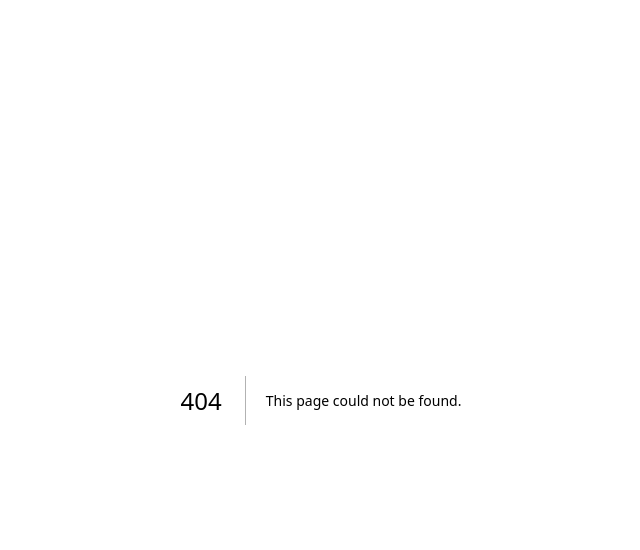
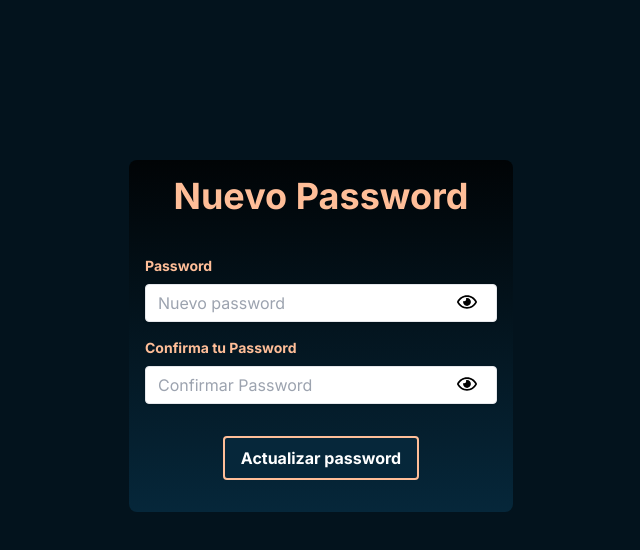
Before and after one commit to juandape/dotcocktails, a Next.js app: page /reset-password/1 in a window 1280 px wide. Before the commit this address had no page. Shown: the top 550 px of the page, without its empty margins (319-959 px from the left). Built offline with nearby package versions, Linux system fonts and the light colour scheme; no server answers.

Commit message:
feat: forgot and reset password

```diff
--- a/src/app/create/users-form/page.tsx
+++ b/src/app/create/users-form/page.tsx
@@ -251,7 +251,7 @@ export default function UsersFormPage() {
                 minLength={8}
                 name='password'
                 onChange={handleChange}
-                placeholder='Contraseña'
+                placeholder='Password'
                 {...(editing ? {} : { required: true })}
                 type={showPassword ? 'text' : 'password'}
                 value={users.password}
@@ -275,7 +275,7 @@ export default function UsersFormPage() {
                 id='confirmPassword'
                 name='confirmPassword'
                 onChange={handleChange}
-                placeholder='Confirmar Contraseña'
+                placeholder='Confirmar Password'
                 {...(editing ? {} : { required: true })}
                 type={showConfirmPassword ? 'text' : 'password'}
                 value={users.confirmPassword}
--- /dev/null
+++ b/src/app/forgot-password/page.tsx
@@ -0,0 +1,74 @@
+'use client';
+
+import axios from 'axios';
+import { useRouter } from 'next/navigation';
+import React, { useState } from 'react';
+import Swal from 'sweetalert2';
+
+import BackButton from '@/components/back-button';
+import SubmitButton from '@/components/submit-button';
+
+const BASE_URL = process.env.NEXT_PUBLIC_BASE_URL;
+const url = `${BASE_URL}/auth/local/forgot-password`;
+
+export default function ForgotPassword() {
+  const router = useRouter();
+  const [email, setEmail] = useState('');
+  const [loading, setLoading] = useState(false);
+
+  async function handleSubmit(e: React.FormEvent<HTMLFormElement>) {
+    e.preventDefault();
+    setLoading(true);
+    try {
+      await axios.post(url, { email });
+      Swal.fire({
+        title: 'Revisa tu correo',
+        text: 'Hemos enviado un enlace para restablecer tu password',
+        icon: 'success',
+        showCloseButton: true,
+      });
+      setEmail('');
+      router.push('/');
+    } catch (error) {
+      Swal.fire({
+        icon: 'error',
+        title: 'Error al enviar correo',
+        text: (error as Error).message,
+        showCloseButton: true,
+      });
+    } finally {
+      setLoading(false);
+    }
+  }
+
+  const labelStyle = 'mb-2 text-sm font-bold text-peach-fuzz';
+  const inputStyle =
+    'w-full px-3 py-2 mb-4 leading-tight text-gray-700 border rounded shadow appearance-none focus:outline-none focus:shadow-outline';
+
+  return (
+    <div className='w-screen h-screen fixed top-0 left-0 bg-black/[0.5]'>
+      <BackButton />
+      <div className='mx-auto mt-40 bg-gradient-to-b from-black-top to-blue-tp w-96 h-70 relative rounded-lg py-4'>
+        <div className='text-4xl font-bold text-peach-fuzz text-center mb-10'>
+          Recuperar Password
+        </div>
+        <form className='flex flex-col m-4' onSubmit={handleSubmit}>
+          <div className='mb-4'>
+            <label className={labelStyle} htmlFor='email'>
+              Email
+            </label>
+            <input
+              className={inputStyle}
+              id='email'
+              onChange={(e) => setEmail(e.target.value)}
+              placeholder='usuario@mail.com'
+              type='email'
+              value={email}
+            />
+          </div>
+          <SubmitButton loading={loading} title='Enviar' />
+        </form>
+      </div>
+    </div>
+  );
+}
--- /dev/null
+++ b/src/app/reset-password/[token]/page.tsx
@@ -0,0 +1,144 @@
+'use client';
+
+import axios from 'axios';
+import { useParams, useRouter } from 'next/navigation';
+import { useState } from 'react';
+import { FaRegEye, FaRegEyeSlash } from 'react-icons/fa';
+import Swal from 'sweetalert2';
+
+import SubmitButton from '@/components/submit-button';
+
+const BASE_URL = process.env.NEXT_PUBLIC_BASE_URL;
+const url = `${BASE_URL}/auth/local/reset-password`;
+
+export default function ResetPassword() {
+  const [password, setPassword] = useState('');
+  const [confirmPassword, setConfirmPassword] = useState('');
+  const [loading, setLoading] = useState(false);
+  const [showPassword, setShowPassword] = useState(false);
+  const [showConfirmPassword, setShowConfirmPassword] = useState(false);
+  const router = useRouter();
+  const token = useParams().token;
+
+  const togglePassword = () => {
+    setShowPassword(!showPassword);
+  };
+
+  const toggleConfirmPassword = () => {
+    setShowConfirmPassword(!showConfirmPassword);
+  };
+
+  async function handleSubmit(e: { preventDefault: () => void }) {
+    e.preventDefault();
+    setLoading(true);
+
+    if (password !== confirmPassword) {
+      Swal.fire({
+        icon: 'error',
+        title: 'Las contraseñas no coinciden',
+        showCloseButton: true,
+      });
+      setLoading(false);
+      return;
+    }
+
+    const passwordRegex =
+      /^(?=.*[A-Z])(?=.*\d)(?=.*[@$!%*?&.<>,:;{}=+])[A-Za-z\d@$!%*?&@$!%*?&.<>,:;{}=+]{8,}$/;
+
+    if (!passwordRegex.test(password)) {
+      Swal.fire({
+        icon: 'error',
+        title: 'Oops...',
+        text: 'La contraseña debe tener al menos una mayúscula, un número y un carácter especial',
+        showCloseButton: true,
+      });
+      return;
+    }
+
+    try {
+      await axios.post(`${url}/${token}`, { password });
+      Swal.fire({
+        title: 'Contraseña actualizada',
+        text: 'Inicia sesión con tu nueva contraseña',
+        icon: 'success',
+        showCloseButton: true,
+      });
+      console.log('Contraseña actualizada');
+    } catch (error) {
+      Swal.fire({
+        icon: 'error',
+        title: 'Error al actualizar contraseña',
+        text: error as Error['message'],
+        showCloseButton: true,
+      });
+    } finally {
+      setLoading(false);
+      setPassword('');
+      setConfirmPassword('');
+      router.push('/');
+    }
+  }
+
+  const labelStyle = 'mb-2 text-sm font-bold text-peach-fuzz';
+  const inputStyle =
+    'w-full px-3 py-2 mb-4 leading-tight text-gray-700 border rounded shadow appearance-none focus:outline-none focus:shadow-outline';
+
+  return (
+    <div className='w-screen h-screen fixed top-0 left-0 bg-black/[0.5]'>
+      <div className='mx-auto mt-40 bg-gradient-to-b from-black-top to-blue-tp w-96 h-70 relative rounded-lg py-4'>
+        <div className='text-4xl font-bold text-peach-fuzz text-center mb-10'>
+          Nuevo Password
+        </div>
+        <form className='flex flex-col m-4' onSubmit={handleSubmit}>
+          <label className={labelStyle}>Password</label>
+          <div className='flex relative'>
+            <input
+              className={inputStyle}
+              id='password'
+              minLength={8}
+              onChange={(e) => setPassword(e.target.value)}
+              placeholder='Nuevo password'
+              required
+              type={showPassword ? 'text' : 'password'}
+              value={password}
+            />
+            <div
+              className='absolute pt-2 right-0 mr-5 cursor-pointer'
+              onClick={togglePassword}
+            >
+              {showPassword ? (
+                <FaRegEyeSlash size={20} />
+              ) : (
+                <FaRegEye size={20} />
+              )}
+            </div>
+          </div>
+          <label className={labelStyle}> Confirma tu Password</label>
+          <div className='flex relative'>
+            <input
+              className={inputStyle}
+              id='confirmPassword'
+              minLength={8}
+              onChange={(e) => setConfirmPassword(e.target.value)}
+              placeholder='Confirmar Password'
+              required
+              type={showConfirmPassword ? 'text' : 'password'}
+              value={confirmPassword}
+            />
+            <div
+              className='absolute pt-2 right-0 mr-5 cursor-pointer'
+              onClick={toggleConfirmPassword}
+            >
+              {showConfirmPassword ? (
+                <FaRegEyeSlash size={20} />
+              ) : (
+                <FaRegEye size={20} />
+              )}
+            </div>
+          </div>
+          <SubmitButton loading={loading} title='Actualizar password' />
+        </form>
+      </div>
+    </div>
+  );
+}
--- a/src/components/login-modal.tsx
+++ b/src/components/login-modal.tsx
@@ -135,7 +135,9 @@ export default function Modal({ isOpen, onClose }: Props) {
               className='hover:text-white hover:text-sm cursor-pointer duration-500
             '
             >
-              Olvidaste el password?
+              <Link href='/forgot-password'>Olvidaste el password?</Link>
+
+
             </div>
           </div>
         </div>
--- a/src/components/submit-button.tsx
+++ b/src/components/submit-button.tsx
@@ -1,6 +1,7 @@
 type SubmitButtonProps = {
   title: string;
   onClick?: () => Promise<void>;
+  loading?: boolean;
 };
 
 export default function SubmitButton({ title, onClick }: SubmitButtonProps) {
```
